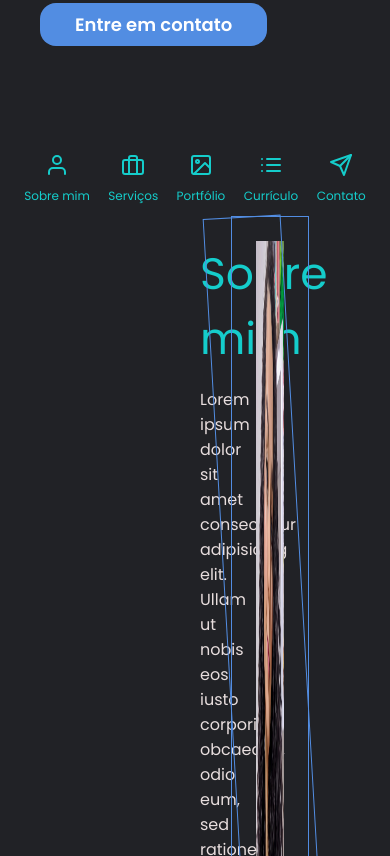
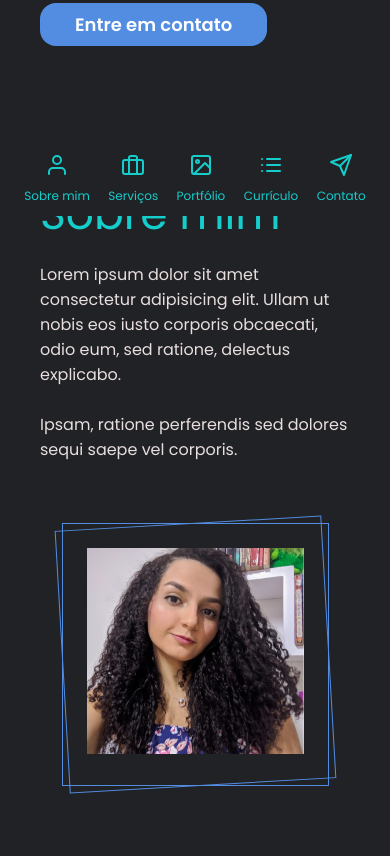
Before and after one commit to claricevarjao/projeto1-frontstart, a plain HTML site: page index.html in a window 390 px wide. Shown: the part 628-1484 px from the top of the page. Drawn offline with nearby package versions, Linux system fonts and the light colour scheme.

Commit message:
Responsividade do Sobre mim

```diff
--- a/style.css
+++ b/style.css
@@ -64,18 +64,18 @@ header{
   align-items: center;
 }
 
-.container img{
+header .container img{
   display: none;
 }
 
-.container{
+header .container{
   width: 50%;
   height: fit-content;
   padding: 0 100px;
 }
 
 
-.container button{
+header .container button{
   margin-top: 40px;
 }
 
@@ -88,6 +88,8 @@ nav{
   padding: 0 100px;
   position: sticky;
   top: 0;
+
+  z-index:99;
 }
 
 nav img{
@@ -111,7 +113,7 @@ nav ul a svg{
 }
 
 .about-me{
-  display:flex;
+  display: flex;
   padding: 100px;
 }
 
@@ -129,9 +131,10 @@ nav ul a svg{
 .about-me .img-container img{
   width: 70%;
   height: 100%;
+  object-fit: cover;
 }
 
-.about-me .img-container .line{
+.about-me .img-container .line {
     width: calc(70% + 50px);
     height: calc(100% + 50px);
     border: 1px solid var(--purple);
@@ -141,7 +144,7 @@ nav ul a svg{
     left: calc(50% - 70%/2 - 25px);
 }
 
-.about-me .img-container .line.green{
+.about-me .img-container .line.green {
     transform: rotate(-3.3deg);
     color: var(--green);
 }
@@ -161,6 +164,23 @@ nav ul a svg{
   nav ul a{
     font-size: 18px;
   }
+
+  .about-me {
+    flex-direction: column;
+}
+
+.about-me .container, .about-me .img-container {
+    width: 100%;
+}
+
+.about-me .container {
+    padding-right: 0;
+}
+
+.about-me .img-container {
+    margin: 70px 0;
+}
+
 }
 
 /* tablet */
@@ -188,7 +208,6 @@ nav ul a svg{
 /* celular */
 @media(max-width: 480px){
   header .container{
-
     padding: 0 40px;
   }
 
@@ -203,10 +222,14 @@ nav ul a svg{
   nav ul a{
    font-size: 12px;
   }
+
   nav ul a svg{
     display:block;
     margin: 0 auto 10px;;
   }
 
+  .about-me{
+    padding: 40px;
+  }
 
 }
```
Lines whose indentation alone changed are shown as unchanged.
